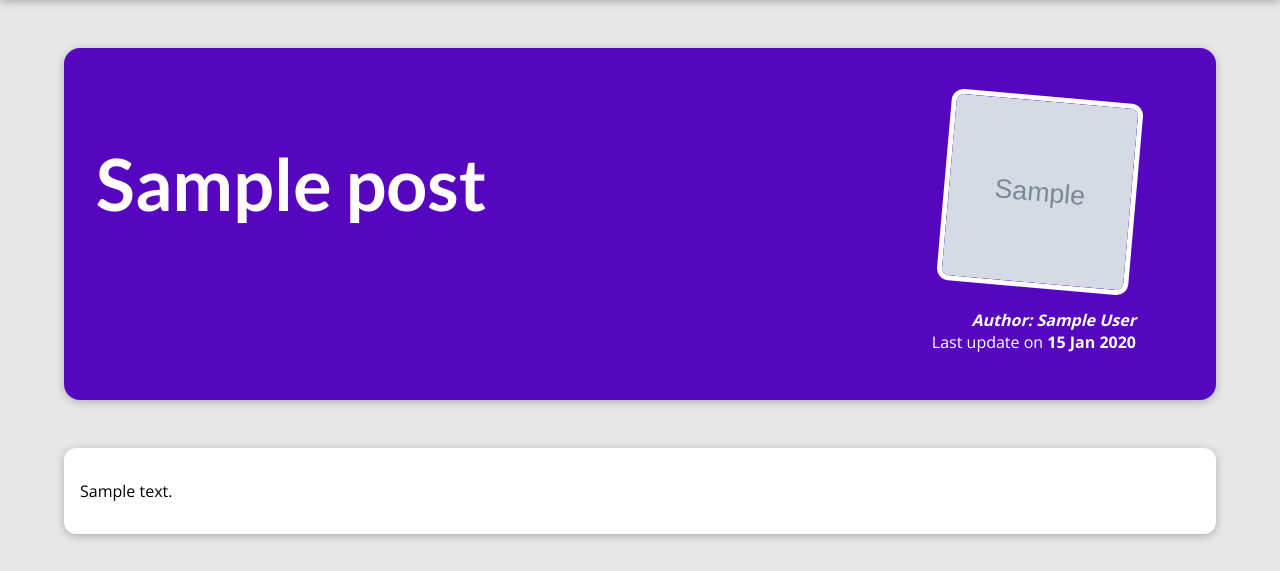
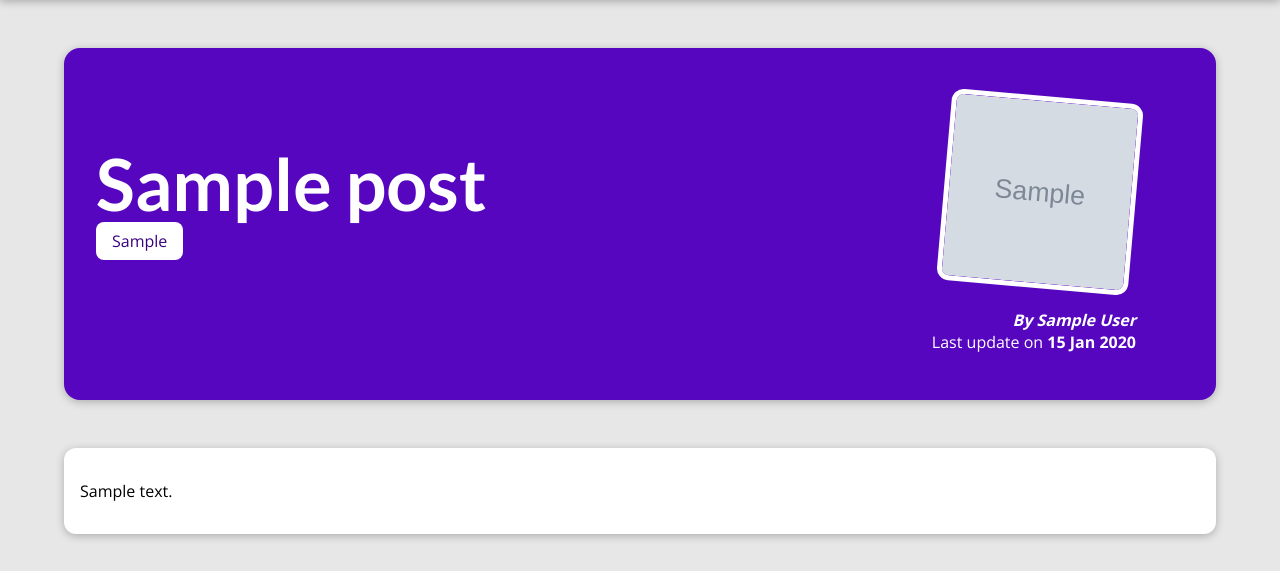
Before and after one commit to VahramMovsesyan/My_site, a Django app: a page that uses blog/templates/blog/post-detail.html in a window 1280 px wide. Shown: the part 80-651 px from the top of the page. Run offline with Django 4.2, Linux system fonts and the light colour scheme; tables that the repository leaves empty hold one stand-in row (values such as "Sample post"); grey boxes marked "Sample" are stand-in pictures.

Commit message:
Using Author & Tags Data

```diff
--- a/blog/static/blog/post-detail.css
+++ b/blog/static/blog/post-detail.css
@@ -22,6 +22,7 @@ body {
 #summary h2 {
   color: white;
   font-size: 4.5rem;
+  margin-bottom: 0.25rem;
 }
 
 #summary article {
@@ -47,6 +48,11 @@ body {
   font-weight: bold;
 }
 
+#summary a {
+  color: white;
+  text-decoration: none;
+}
+
 #summary time {
   font-weight: bold;
 }
@@ -60,3 +66,11 @@ main {
   border-radius: 12px;
   box-shadow: 0 2px 8px rgba(0, 0, 0, 0.25);
 }
+
+.tag {
+  background-color: white;
+  color: #390281;
+  padding: 0.5rem 1rem;
+  border-radius: 8px;
+
+}
--- a/blog/templates/blog/post-detail.html
+++ b/blog/templates/blog/post-detail.html
@@ -12,9 +12,14 @@
 {% block content %}
     <section id="summary">
         <h2>{{ post.title }}</h2>
+        <div>
+            {% for tag in post_tags %}
+                <span class="tag">{{ tag.caption }}</span>
+            {% endfor %}
+        </div>
         <article>
             <img src="{% static 'blog/images/'|add:post.image_name %}" alt="{{ post.title }}">
-            <address>Author: {{ post.author }}</address>
+            <address>By <a href="mailto:{{ post.author.email_address }}">{{ post.author }}</a></address>
             <div>
                 Last update on <time>{{ post.date|date:"d M Y" }}</time>
             </div>
--- a/blog/views.py
+++ b/blog/views.py
@@ -22,5 +22,6 @@ def posts(request):
 def post_detail(request, slug):
     identified_post = get_object_or_404(Post, slug=slug)
     return render(request, "blog/post-detail.html", {
-        "post": identified_post
+        "post": identified_post,
+        "post_tags": identified_post.tags.all()
     })
```
